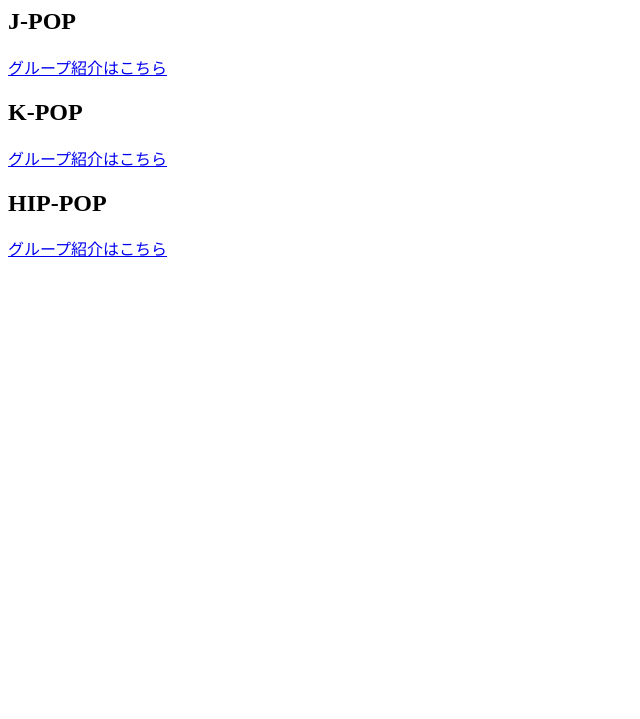
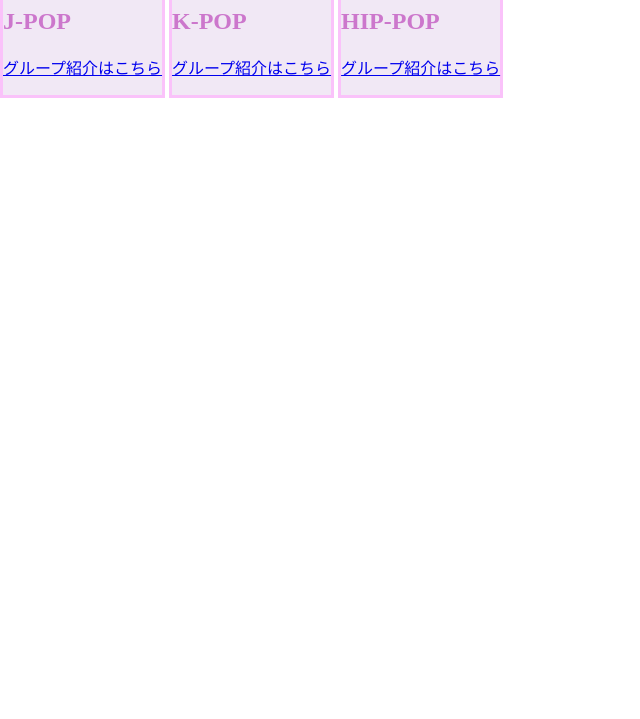
Before and after one commit to s1f10240221/term-project, a plain HTML site: page index-home.html in a window 1280 px wide. Shown: the part 81-800 px from the top of the page, without its empty margins (0-640 px from the left). Drawn offline with Linux system fonts and the light colour scheme.

Commit message:
css大まかな配置決めるところまで

```diff
--- a/css/index-home.css
+++ b/css/index-home.css
@@ -9,3 +9,8 @@ body {
   h2 {
     color: #c7c
   }
+  div.block {
+    display: inline-block;
+    background-color: #f1e8f5;
+    border: solid 3px #fac2fa;
+  }
--- a/index-home.html
+++ b/index-home.html
@@ -3,16 +3,26 @@
   <head>
     <meta charset="UTF-8">
     <title>ホームページ</title>
-    <link rel="index-home.css" type="text/css" href="css/index-home.css">
+    <link rel="stylesheet" type="text/css" href="css/index-home.css">
   </head>
 
   <body>
     <h1>音楽ジャンル紹介</h1>
+
+    <div class="block 1">
     <h2>J-POP</h2>
     <p><a href="index-jpop.html">グループ紹介はこちら</a></p>
+    </div>
+
+    <div class="block 2">
     <h2>K-POP</h2>
     <p><a href="index-kpop.html">グループ紹介はこちら</a></p>
+    </div>
+
+    <div class="block 3">
     <h2>HIP-POP</h2>
     <p><a href="index-hiphop.html">グループ紹介はこちら</a></p>
+    </div>
+
   </body>
 </html>
```
